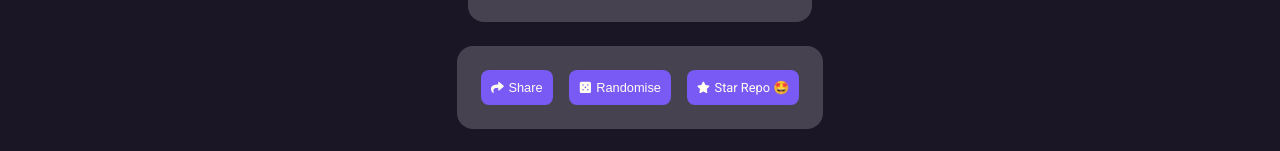
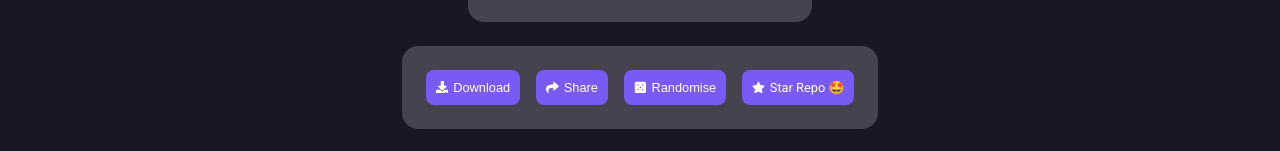
Before and after one commit to Aebel-Shajan/gitmon-card-generator, a React (Vite) app: page / in a window 1280 px wide. Shown: the part 193-344 px from the top of the page. Built offline with nearby package versions, Linux system fonts and the light colour scheme.

Commit message:
Add download button. Rewrite errors about api limit. Resolves #10, #19.

```diff
--- a/src/pages/HomePage/HomePage.tsx
+++ b/src/pages/HomePage/HomePage.tsx
@@ -10,6 +10,7 @@ import { toBlob } from "html-to-image";
 import {
   FaDiceFive,
   FaDiscord,
+  FaDownload,
   FaGithub,
   FaHandsHelping,
   FaProjectDiagram,
@@ -41,9 +42,12 @@ const HomePage = () => {
           setUser(userData);
         } catch (error) {
           console.error(error);
-          alert(`An error occurred while fetching user data. ${error}`);
+          alert(
+            `Error: You have passed the github api hourly rate limit of 60. \n Try again in an hour :(! \n${error}. `,
+          );
         } finally {
           setIsLoading(false);
+          setUsername(usernameParam);
         }
       };
       loadUser();
@@ -59,6 +63,26 @@ const HomePage = () => {
       return;
     }
     navigate(`/?query=${encodeURIComponent(username)}`);
+  }
+
+  async function handleDownload() {
+    try {
+      if (!userCardRef.current) {
+        alert("User card not loaded.");
+        return;
+      }
+      const newFile = await toBlob(userCardRef.current);
+      if (!newFile) {
+        alert("Error converting user card to image");
+        return;
+      }
+      const downloadLink = document.createElement("a");
+      downloadLink.href = URL.createObjectURL(newFile);
+      downloadLink.download = `gitmon-${username}.png`;
+      downloadLink.click();
+    } catch (err) {
+      alert(err);
+    }
   }
 
   async function handleShare() {
@@ -135,6 +159,10 @@ const HomePage = () => {
       </form>
 
       <div id="option-container" className="container">
+        <button className="button" onClick={handleDownload}>
+          <FaDownload />
+          Download
+        </button>
         <button className="button" onClick={handleShare}>
           <FaShare />
           Share
--- a/src/utils/helpers.tsx
+++ b/src/utils/helpers.tsx
@@ -311,6 +311,7 @@ export async function getGithubUserData(
     };
   } catch (error) {
     console.error(error);
+    throw error;
   }
 }
 
```
